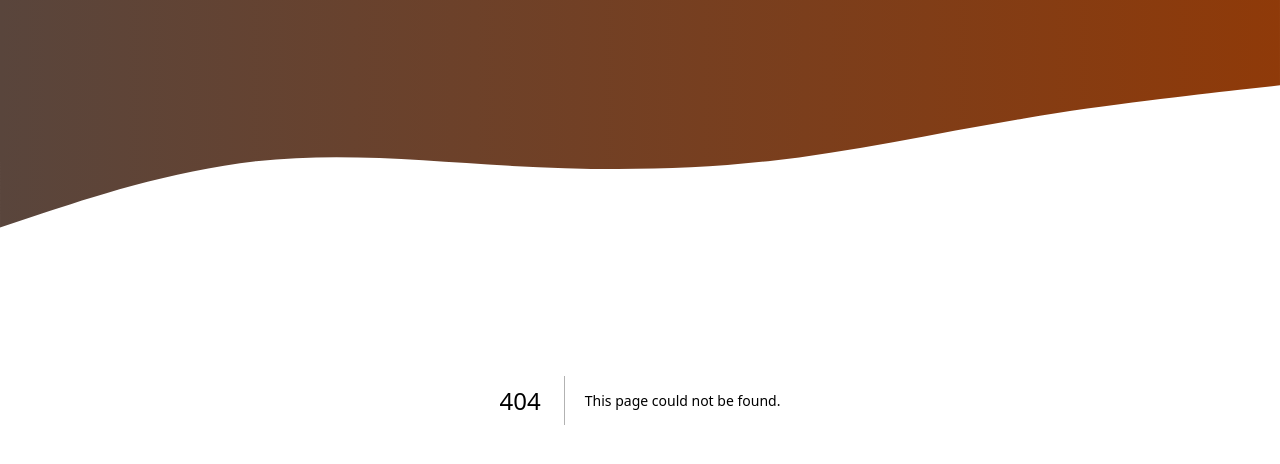
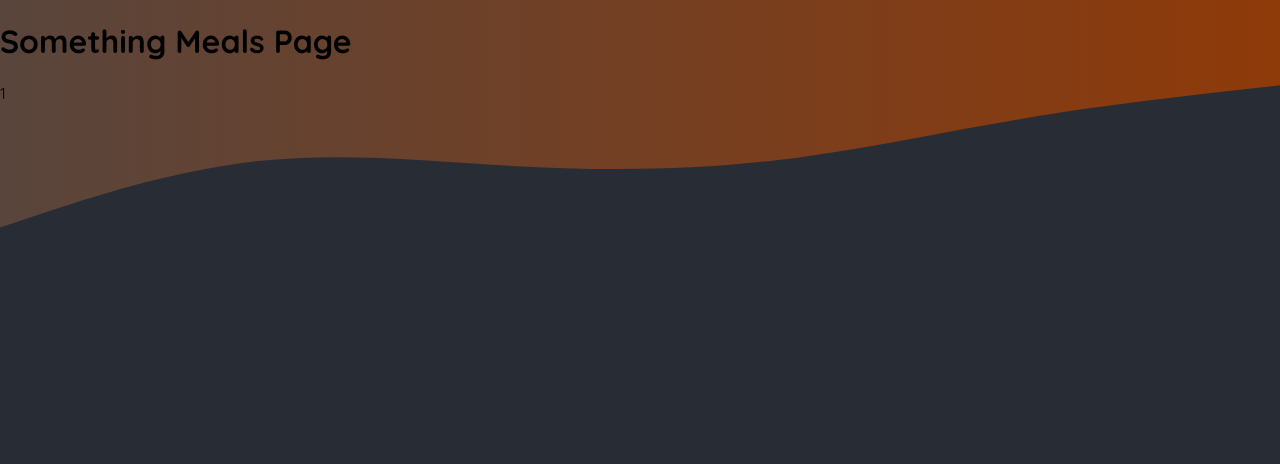
Before and after one commit to YunWonYong/nextjs, a Next.js app in the folder 2_second/: page /meals/1 in a window 1280 px wide. Before the commit this address had no page. Shown: the top 464 px of the page. Built offline with nearby package versions, Linux system fonts and the light colour scheme.

Commit message:
[second] 과제. /meals, /meals/share, /community, /meals[something] 경로 구성하기.

```diff
--- /dev/null
+++ b/2_second/app/meals/[something]/page.js
@@ -0,0 +1,15 @@
+export default async function SomethingMealsPage({ params }) {
+    const { something } = await params;
+    return (
+        <main>
+            <h1>
+                Something Meals Page
+            </h1>
+            <p>
+                {
+                    something
+                }
+            </p>
+        </main>
+    );
+}
```
Also changed, not shown: 2_second/app/community/page.js (added, +9 -0 lines), 2_second/app/meals/page.js (added, +9 -0 lines), 2_second/app/meals/share/page.js (added, +9 -0 lines).
